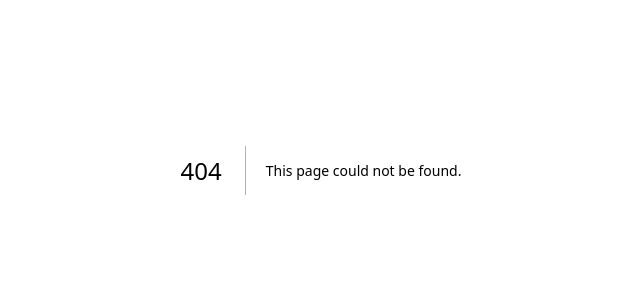
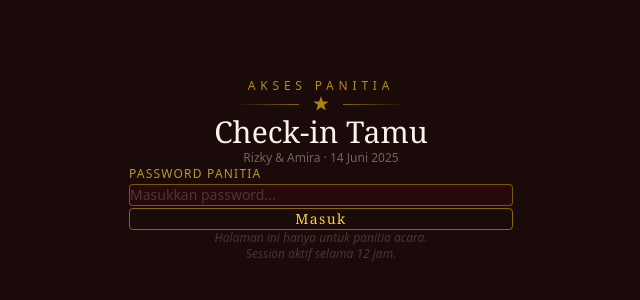
Before and after one commit to naufalnak/wedding-invitation, a Next.js app: page /checkin/login in a window 1280 px wide. Before the commit this address had no page. Shown: the part 230-530 px from the top of the page, without its empty margins (319-959 px from the left). Built offline with nearby package versions, Linux system fonts and the light colour scheme.

Commit message:
feat: password protection for /checkin via middleware and session cookie

```diff
--- /dev/null
+++ b/app/api/checkin/auth/route.ts
@@ -0,0 +1,47 @@
+import { NextRequest, NextResponse } from "next/server";
+
+const COOKIE = "checkin_session";
+const SECRET = "authenticated";
+
+export async function POST(request: NextRequest) {
+  const body = await request.json().catch(() => ({}));
+  const password = body.password ?? "";
+
+  const correct = process.env.CHECKIN_PASSWORD;
+
+  if (!correct) {
+    return NextResponse.json(
+      { error: "Server error: password belum dikonfigurasi." },
+      { status: 500 },
+    );
+  }
+
+  if (password !== correct) {
+    // Delay 500ms supaya tidak bisa brute-force terlalu cepat
+    await new Promise((r) => setTimeout(r, 500));
+    return NextResponse.json(
+      { error: "Password salah. Silakan coba lagi." },
+      { status: 401 },
+    );
+  }
+
+  // Password benar → set cookie
+  const response = NextResponse.json({ ok: true });
+
+  response.cookies.set(COOKIE, SECRET, {
+    httpOnly: true,
+    secure: process.env.NODE_ENV === "production",
+    sameSite: "lax",
+    maxAge: 60 * 60 * 12, // 12 jam
+    path: "/",
+  });
+
+  return response;
+}
+
+export async function DELETE(request: NextRequest) {
+  // Logout — hapus cookie
+  const response = NextResponse.json({ ok: true });
+  response.cookies.delete(COOKIE);
+  return response;
+}
--- /dev/null
+++ b/app/checkin/login/layout.tsx
@@ -0,0 +1,12 @@
+export const metadata = {
+  title: "Login Panitia | Rizky & Amira",
+  robots: { index: false, follow: false },
+};
+
+export default function LoginLayout({
+  children,
+}: {
+  children: React.ReactNode;
+}) {
+  return <>{children}</>;
+}
--- /dev/null
+++ b/app/checkin/login/page.tsx
@@ -0,0 +1,145 @@
+"use client";
+
+import { useState, useRef } from "react";
+import { useRouter, useSearchParams } from "next/navigation";
+import { motion } from "framer-motion";
+import GoldDivider from "@/components/ornament/GoldDivider";
+
+export default function CheckinLoginPage() {
+  const router = useRouter();
+  const searchParams = useSearchParams();
+  const from = searchParams.get("from") ?? "/checkin";
+
+  const [password, setPassword] = useState("");
+  const [error, setError] = useState("");
+  const [loading, setLoading] = useState(false);
+  const inputRef = useRef<HTMLInputElement>(null);
+
+  const handleSubmit = async (e: React.FormEvent) => {
+    e.preventDefault();
+    if (!password.trim()) {
+      setError("Masukkan password terlebih dahulu.");
+      return;
+    }
+
+    setLoading(true);
+    setError("");
+
+    try {
+      const res = await fetch("/api/checkin/auth", {
+        method: "POST",
+        headers: { "Content-Type": "application/json" },
+        body: JSON.stringify({ password }),
+      });
+
+      const data = await res.json();
+
+      if (!res.ok) {
+        setError(data.error ?? "Terjadi kesalahan.");
+        setPassword("");
+        inputRef.current?.focus();
+        setLoading(false);
+        return;
+      }
+
+      // Berhasil → redirect ke /checkin
+      router.replace(from);
+    } catch {
+      setError("Gagal terhubung ke server. Coba lagi.");
+      setLoading(false);
+    }
+  };
+
+  return (
+    <main className="min-h-screen bg-[#1a0a0a] flex items-center justify-center px-6">
+      <motion.div
+        initial={{ opacity: 0, y: 24 }}
+        animate={{ opacity: 1, y: 0 }}
+        transition={{ duration: 0.7 }}
+        className="w-full max-w-sm space-y-8">
+        {/* Header */}
+        <div className="text-center space-y-3">
+          <p className="text-gold-500/70 text-xs uppercase tracking-[0.4em] font-sans">
+            Akses Panitia
+          </p>
+          <GoldDivider />
+          <h1 className="font-serif text-3xl text-cream-100">Check-in Tamu</h1>
+          <p className="text-cream-200/40 font-sans text-xs">
+            Rizky &amp; Amira · 14 Juni 2025
+          </p>
+        </div>
+
+        {/* Form */}
+        <form onSubmit={handleSubmit} className="space-y-5">
+          <div>
+            <label className="block text-gold-400/70 text-xs uppercase tracking-widest font-sans mb-2">
+              Password Panitia
+            </label>
+            <input
+              ref={inputRef}
+              type="password"
+              value={password}
+              onChange={(e) => setPassword(e.target.value)}
+              placeholder="Masukkan password..."
+              autoFocus
+              autoComplete="current-password"
+              className="
+                w-full px-4 py-3
+                bg-maroon-950/40 border border-gold-700/20 rounded-sm
+                text-cream-200/80 font-sans text-sm
+                placeholder:text-cream-200/20
+                focus:outline-none focus:border-gold-600/50
+                transition-colors duration-300
+              "
+            />
+          </div>
+
+          {/* Error message */}
+          {error && (
+            <motion.p
+              initial={{ opacity: 0, y: -6 }}
+              animate={{ opacity: 1, y: 0 }}
+              className="text-red-400/80 text-xs font-sans text-center">
+              {error}
+            </motion.p>
+          )}
+
+          <button
+            type="submit"
+            disabled={loading}
+            className="
+              w-full py-3.5
+              border border-gold-600/60
+              text-gold-400 font-serif text-sm tracking-widest
+              hover:bg-gold-600/10 transition-all duration-500
+              rounded-sm disabled:opacity-50 disabled:cursor-not-allowed
+              relative overflow-hidden group
+            ">
+            {loading ? (
+              <span className="flex items-center justify-center gap-2">
+                <span className="w-4 h-4 border-2 border-gold-500/30 border-t-gold-500 rounded-full animate-spin" />
+                Memverifikasi...
+              </span>
+            ) : (
+              <span className="relative z-10">Masuk</span>
+            )}
+            <span
+              className="
+              absolute inset-0 bg-gold-500/5
+              translate-x-[-100%] group-hover:translate-x-0
+              transition-transform duration-500
+            "
+            />
+          </button>
+        </form>
+
+        {/* Info */}
+        <p className="text-center text-cream-200/20 text-xs font-sans italic">
+          Halaman ini hanya untuk panitia acara.
+          <br />
+          Session aktif selama 12 jam.
+        </p>
+      </motion.div>
+    </main>
+  );
+}
--- a/app/checkin/page.tsx
+++ b/app/checkin/page.tsx
@@ -67,6 +67,11 @@ export default function CheckinPage() {
     processingRef.current = false;
   }, []);
 
+  const handleLogout = async () => {
+    await fetch("/api/checkin/auth", { method: "DELETE" });
+    window.location.href = "/checkin/login";
+  };
+
   const reset = () => {
     setResult(null);
     setScanState("idle");
@@ -84,9 +89,18 @@ export default function CheckinPage() {
       <div className="max-w-sm mx-auto space-y-8">
         {/* Header */}
         <div className="text-center space-y-3">
-          <p className="text-gold-500/70 text-xs uppercase tracking-[0.4em] font-sans">
-            Panitia Acara
-          </p>
+          <div className="flex items-center justify-between mb-1">
+            <div /> {/* spacer */}
+            <p className="text-gold-500/70 text-xs uppercase tracking-[0.4em] font-sans flex-1 text-center">
+              Panitia Acara
+            </p>
+            <button
+              onClick={handleLogout}
+              className="text-cream-200/25 hover:text-cream-200/50 text-xs font-sans transition-colors"
+              title="Keluar">
+              Keluar
+            </button>
+          </div>
           <GoldDivider />
           <h1 className="font-serif text-3xl text-cream-100">Check-in Tamu</h1>
           <p className="text-cream-200/40 font-sans text-xs">
```
